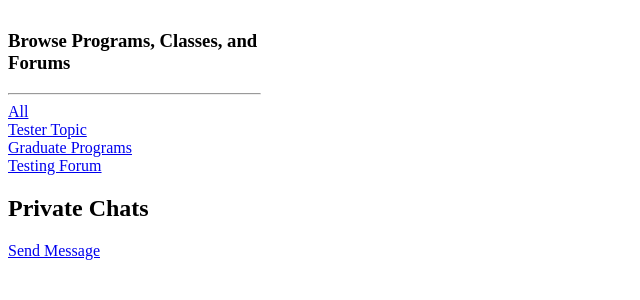
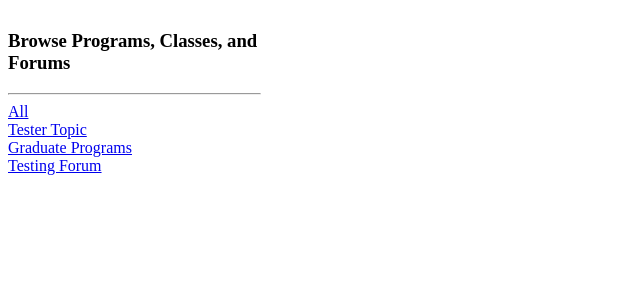
Before and after one commit to sunnole/3155---Project, a Django app: page /profile/1 in a window 1280 px wide. Shown: the part 247-547 px from the top of the page, without its empty margins (0-640 px from the left). Run offline with Django 5.2, Linux system fonts and the light colour scheme; a user stored in the database is signed in; data comes from the database, SQL or seed files in the repository; both versions use the stored data as it was after the commit.

Commit message:
Cut Chat/Private Message - CSS and Population Left

```diff
--- a/gradproject/base/templates/base/profile.html
+++ b/gradproject/base/templates/base/profile.html
@@ -17,14 +17,14 @@
     </div>
 </div>
 <div>
-    {% if request.user.is_authenticated %}
-        <h2>Private Chats</h2>
-        <ul>
-            {% for conversation in user_chats %}
-                <li><a href="{% url 'send-pm' conversation.user.id %}">Chat with {{ conversation.user.username }}</a></li>
-            {% endfor %}
-        </ul>
-        <a href="{% url 'send-pm' user.id %}">Send Message</a>
-    {% endif %}
+{#    {% if request.user.is_authenticated %}#}
+{#        <h2>Private Chats</h2>#}
+{#        <ul>#}
+{#            {% for conversation in user_chats %}#}
+{#                <li><a href="{% url 'send-pm' conversation.user.id %}">Chat with {{ conversation.user.username }}</a></li>#}
+{#            {% endfor %}#}
+{#        </ul>#}
+{#        <a href="{% url 'send-pm' user.id %}">Send Message</a>#}
+{#    {% endif %}#}
 </div>
 {% endblock content %}
--- a/gradproject/base/urls.py
+++ b/gradproject/base/urls.py
@@ -15,6 +15,6 @@ urlpatterns = [
 
     path('scrape-page/', views.scrapePage, name="scrape-page"),
 
-    path('chat/send/<int:recipient_id>/', views.send_pm, name="send-pm"),
-    path('chat/', views.user_chats, name="user-chats"),
+    # path('chat/send/<int:recipient_id>/', views.send_pm, name="send-pm"),
+    # path('chat/', views.user_chats, name="user-chats"),
     ]
--- a/gradproject/base/views.py
+++ b/gradproject/base/views.py
@@ -189,32 +189,41 @@ def scrapePage(request):
         return render(request, "base/scraper_form.html", context)
 
 # Send private message
-@login_required(login_url='login')
-def send_pm(request, recipient_id):
-    recipient = User.objects.get(id=recipient_id)
-
-    if request.method == 'POST':
-        body = request.POST.get('body')
-        Chat.objects.create(sender=request.user, recipient=recipient, body=body)
-        return redirect('user-profile', pk=recipient.id)
-
-    context = {'recipient':recipient}
-    return render(request, 'base/send_pm.html', context)
-
-# User chat history
-@login_required(login_url='login')
-def user_chats(request):
-    received_messages = Chat.objects.filter(recipient=request.user)
-    sent_messages = Chat.objects.filter(sender=request.user)
-
-    conversations = []
-    for message in received_messages:
-        if message.sender not in [conv['user'] for conv in conversations]:
-            conversations.append({'user': message.sender, 'messages': received_messages.filter(sender=message.sender)})
-
-    for message in sent_messages:
-        if message.recipient not in [conv['user'] for conv in conversations]:
-            conversations.append({'user': message.recipient, 'messages': sent_messages.filter(recipient=message.recipient)})
-
-    context = {'conversations':conversations}
-    return render(request, 'base/user_chats.html', context)
+# @login_required(login_url='login')
+# def send_pm(request, recipient_id):
+#     recipient = User.objects.get(id=recipient_id)
+#
+#     if request.method == 'POST':
+#         body = request.POST.get('body')
+#         Chat.objects.create(sender=request.user, recipient=recipient, body=body)
+#         return redirect('user-profile', pk=recipient.id)
+#
+#     context = {'recipient':recipient}
+#     return render(request, 'base/send_pm.html', context)
+#
+# # User chat history
+# @login_required(login_url='login')
+# def user_chats(request):
+#     received_messages = Chat.objects.filter(recipient=request.user)
+#     sent_messages = Chat.objects.filter(sender=request.user)
+#
+#     conversations = []
+#
+#     for message in sent_messages:
+#         other_user = message.recipient
+#         if not any(conv['user'] == other_user for conv in conversations):
+#             # Get all messages with this user
+#             messages_with_user = sent_messages.filter(recipient=other_user) | received_messages.filter(sender=other_user)
+#             messages_with_user = messages_with_user.order_by('created_at')
+#             conversations.append({'user': other_user, 'messages': messages_with_user})
+#
+#     for message in received_messages:
+#         other_user = message.sender
+#         if not any(conv['user'] == other_user for conv in conversations):
+#             messages_with_user = sent_messages.filter(recipient=other_user) | received_messages.filter(
+#                 sender=other_user)
+#             messages_with_user = messages_with_user.order_by('created_at')
+#             conversations.append({'user': other_user, 'messages': messages_with_user})
+#
+#     context = {'conversations':conversations}
+#     return render(request, 'base/user_chats.html', context)
```
Also changed, not shown: gradproject/base/templates/base/user_chats.html (+7 -0 lines), gradproject/base/webScraper.py (+0 -9 lines), gradproject/db.sqlite3.
